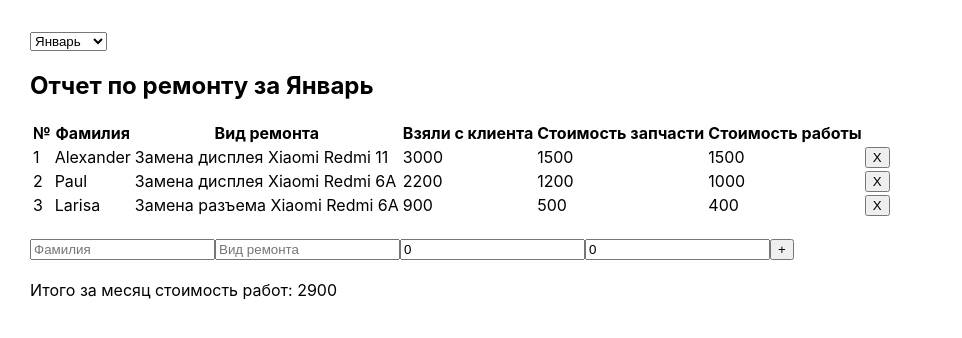
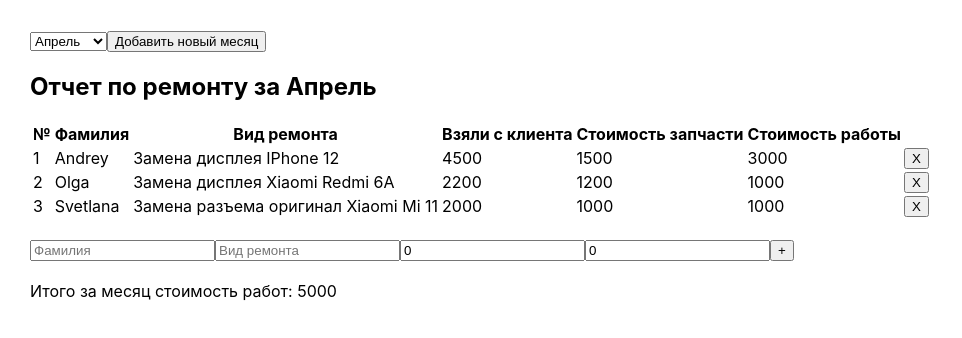
Before and after one commit to DreamLife37/React_Project_Electronics_Repair_Report, a React (Create React App) app: page / in a window 1280 px wide. Shown: the top 338 px of the page, without its empty margins (0-962 px from the left). Built offline with nearby package versions, Linux system fonts and the light colour scheme.

Commit message:
Added monthly report selection

```diff
--- a/src/App.tsx
+++ b/src/App.tsx
@@ -23,15 +23,53 @@ type MonthsType = {
 
 let month1 = v1()
 let month2 = v1()
+let month3 = v1()
+let month4 = v1()
+let month5 = v1()
+let month6 = v1()
+let month7 = v1()
+let month8 = v1()
+let month9 = v1()
+let month10 = v1()
+let month11 = v1()
+let month12 = v1()
+
 
 function App() {
     let workPrice
 
-    let [months, setMonths] = useState<Array<MonthsType>>([
+    // const monthTitle = ['Январь', 'Февраль', 'Март', 'Апрель', 'Май', 'Июнь', 'Июль', 'Август', 'Сентябрь', 'Октябрь', 'Ноябрь', 'Декабрь']
+
+    const monthTitle = [
         {id: month1, title: 'Январь'},
         {id: month2, title: 'Февраль'},
+        {id: month3, title: 'Март'},
+        {id: month4, title: 'Апрель'},
+        {id: month5, title: 'Май'},
+        {id: month6, title: 'Июнь'},
+        {id: month7, title: 'Июль'},
+        {id: month8, title: 'Август'},
+        {id: month9, title: 'Сентябрь'},
+        {id: month10, title: 'Октябрь'},
+        {id: month11, title: 'Ноябрь'},
+        {id: month12, title: 'Декабрь'},
+    ]
+
+
+    const currentMonth = monthTitle[new Date().getMonth()]
+
+    let [months, setMonths] = useState<Array<MonthsType>>([
+        {id: month1, title: monthTitle[0].title},
+        {id: month2, title: monthTitle[1].title},
+        {id: month3, title: monthTitle[2].title},
+        {id: month4, title: monthTitle[3].title},
+        {id: month5, title: monthTitle[4].title},
     ])
-    let [monthId, setMonthId] = useState(month1)
+
+    let [monthId, setMonthId] = useState(currentMonth.id)
+
+    const monthName = months.filter(month => monthId === month.id)[0].title
+
     let [data, setData] = useState<DataType>({
         [month1]: [
             {
@@ -84,7 +122,85 @@ function App() {
                 sparePartsCost: 1000,
                 workPrice: 1000
             },
-        ]
+        ],
+        [month3]: [
+            {
+                id: v1(),
+                lastNameClient: 'Andrey',
+                typeOfRepair: 'Замена дисплея IPhone 12',
+                sumRepair: 4500,
+                sparePartsCost: 1500,
+                workPrice: 3000
+            },
+            {
+                id: v1(),
+                lastNameClient: 'Olga',
+                typeOfRepair: 'Замена дисплея Xiaomi Redmi 6A',
+                sumRepair: 2200,
+                sparePartsCost: 1200,
+                workPrice: 1000
+            },
+            {
+                id: v1(),
+                lastNameClient: 'Svetlana',
+                typeOfRepair: 'Замена разъема оригинал Xiaomi Mi 11',
+                sumRepair: 2000,
+                sparePartsCost: 1000,
+                workPrice: 1000
+            },
+        ],
+        [month4]: [
+            {
+                id: v1(),
+                lastNameClient: 'Andrey',
+                typeOfRepair: 'Замена дисплея IPhone 12',
+                sumRepair: 4500,
+                sparePartsCost: 1500,
+                workPrice: 3000
+            },
+            {
+                id: v1(),
+                lastNameClient: 'Olga',
+                typeOfRepair: 'Замена дисплея Xiaomi Redmi 6A',
+                sumRepair: 2200,
+                sparePartsCost: 1200,
+                workPrice: 1000
+            },
+            {
+                id: v1(),
+                lastNameClient: 'Svetlana',
+                typeOfRepair: 'Замена разъема оригинал Xiaomi Mi 11',
+                sumRepair: 2000,
+                sparePartsCost: 1000,
+                workPrice: 1000
+            },
+        ],
+        [month5]: [
+            {
+                id: v1(),
+                lastNameClient: 'Andrey',
+                typeOfRepair: 'Замена дисплея IPhone 12',
+                sumRepair: 4500,
+                sparePartsCost: 1500,
+                workPrice: 3000
+            },
+            {
+                id: v1(),
+                lastNameClient: 'Olga',
+                typeOfRepair: 'Замена дисплея Xiaomi Redmi 6A',
+                sumRepair: 2200,
+                sparePartsCost: 1200,
+                workPrice: 1000
+            },
+            {
+                id: v1(),
+                lastNameClient: 'Svetlana',
+                typeOfRepair: 'Замена разъема оригинал Xiaomi Mi 11',
+                sumRepair: 2000,
+                sparePartsCost: 1000,
+                workPrice: 1000
+            },
+        ],
     })
 
     const onClickAddRepairHandler = (monthId: string, lastNameClient: string, typeOfRepair: string, sumRepair: number, sparePartsCost: number) => {
@@ -93,6 +209,16 @@ function App() {
         let monthlyReport = data[monthId]
         data[monthId] = [...monthlyReport, newRepairItem]
         setData({...data})
+    }
+
+    const addMonthlyReport = () => {
+        const newMonthlyReportId = v1()
+        const newMonthlyReport = {id: newMonthlyReportId, title: 'Март'}
+        setMonths([...months, newMonthlyReport])
+        setData({
+            ...data,
+            [newMonthlyReportId]: []
+        })
     }
 
     const onClickRemoveRepairHandler = (id: string, monthId: string) => {
@@ -122,14 +248,18 @@ function App() {
         setMonthId(e.currentTarget.value)
     }
 
+
     return (
         <div className="App">
             <select value={monthId} onChange={onChangeSelect}>
-                <option value={month1}>Январь</option>
-                <option value={month2}>Февраль</option>
+                {months.map(month => {
+                    return <option value={month.id}>{month.title}</option>
+                })}
             </select>
 
-            <TableReport data={data} monthId={monthId}
+            <button onClick={addMonthlyReport}>Добавить новый месяц</button>
+
+            <TableReport data={data} monthId={monthId} monthName={monthName}
                          onClickAddRepairHandler={onClickAddRepairHandler}
                          onClickRemoveRepairHandler={onClickRemoveRepairHandler}
                          changeTitleCell={changeTitleCell}
--- a/src/components/TableReport.tsx
+++ b/src/components/TableReport.tsx
@@ -9,6 +9,7 @@ type TableReportType = {
     onClickAddRepairHandler: (monthId: string, lastNameClient: string, typeOfRepair: string, sumRepair: number, sparePartsCost: number) => void
     onClickRemoveRepairHandler: (id: string, monthId: string) => void
     changeTitleCell: (id: string, newValue: string | number, monthId: string, nameCell: string | number) => void
+    monthName: any
 }
 
 export const TableReport = (props: TableReportType) => {
@@ -29,7 +30,7 @@ export const TableReport = (props: TableReportType) => {
 
     return (<>
 
-        <h2>Отчет по ремонту за {'Январь'}</h2>
+        <h2>Отчет по ремонту за {props.monthName}</h2>
         <table>
             <tr>
                 <th>№</th>
```
